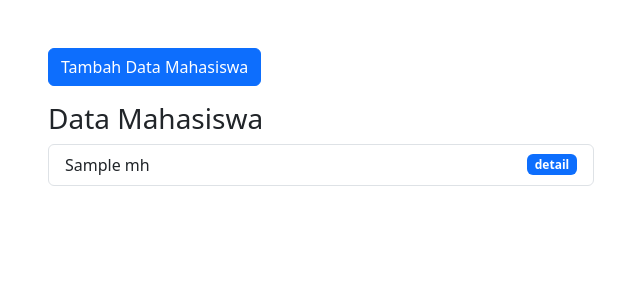
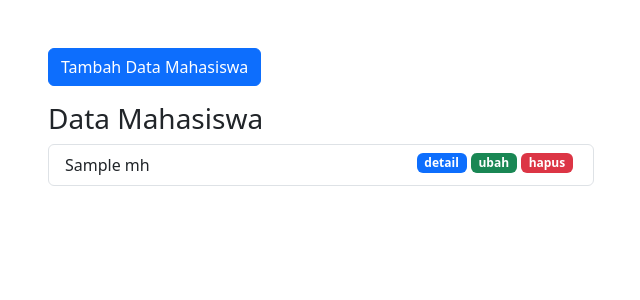
Before and after one commit to asepsaepulanwar218/phpmvc, a PHP site: the page made by app/views/mahasiswa/index.php in a window 1280 px wide. Shown: the part 56-356 px from the top of the page, without its empty margins (34-674 px from the left). Run offline with PHP 8.4, Linux system fonts and the light colour scheme; the template is opened without the code that fills it: most values are stand-ins (such as "Sample title", 1, 10 or a date in 2020); some libraries are stand-ins or nearby versions.

Commit message:
menambhakan fitur hapus

```diff
--- a/app/views/mahasiswa/index.php
+++ b/app/views/mahasiswa/index.php
@@ -16,9 +16,11 @@
             <h3>Data Mahasiswa</h3>
                 <ul class="list-group">
                     <?php foreach ($data['mhs'] as $mhs) : ?>
-                        <li class="list-group-item d-flex justify-content-between align-items-center">
+                        <li class="list-group-item">
                             <?= $mhs['nama']; ?>
-                            <a href="<?= BASEURL; ?>/mahasiswa/detail/<?= $mhs['id'] ?>" class="badge bg-primary text-decoration-none" type="button">detail</a>
+                            <a href="<?= BASEURL; ?>/mahasiswa/hapus/<?= $mhs['id'] ?>" class="badge bg-danger text-decoration-none float-end  me-1" type="button" onclick="return confirm('yakin!')">hapus</a>
+                            <a href="<?= BASEURL; ?>/mahasiswa/detail/<?= $mhs['id'] ?>" class="badge bg-success text-decoration-none float-end me-1 tampilModalUbah" type="button" data-bs-toggle="modal" data-bs-target="#formMahasiswa">ubah</a>
+                            <a href="<?= BASEURL; ?>/mahasiswa/detail/<?= $mhs['id'] ?>" class="badge bg-primary text-decoration-none float-end me-1" type="button">detail</a>
                         </li>
                     <?php endforeach; ?>
                 </ul>
--- a/app/views/templates/footer.php
+++ b/app/views/templates/footer.php
@@ -1,5 +1,6 @@
 
 <script src="https://cdn.jsdelivr.net/npm/@popperjs/core@2.11.6/dist/umd/popper.min.js" integrity="sha384-oBqDVmMz9ATKxIep9tiCxS/Z9fNfEXiDAYTujMAeBAsjFuCZSmKbSSUnQlmh/jp3" crossorigin="anonymous"></script>
 <script src="<?= BASEURL; ?>/js/bootstrap.min.js"></script>
+<script src="<?= BASEURL; ?>/js/script.js"></script>
 </body>
 </html>
--- a/app/views/templates/header.php
+++ b/app/views/templates/header.php
@@ -5,6 +5,8 @@
     <meta name="viewport" content="width=device-width, initial-scale=1.0">
     <title>Halaman <?= $data['judul'] ?></title>
     <link href="<?= BASEURL; ?>/css/bootstrap.min.css" rel="stylesheet">
+    <script src="https://ajax.googleapis.com/ajax/libs/jquery/3.4.0/jquery.min.js"></script>
+</head>
 </head>
 <body>
 
```
Also changed, not shown: app/controllers/Mahasiswa.php (+12 -0 lines), app/models/Mahasiswa_model.php (+10 -0 lines), public/js/script.js (added, +7 -0 lines).
